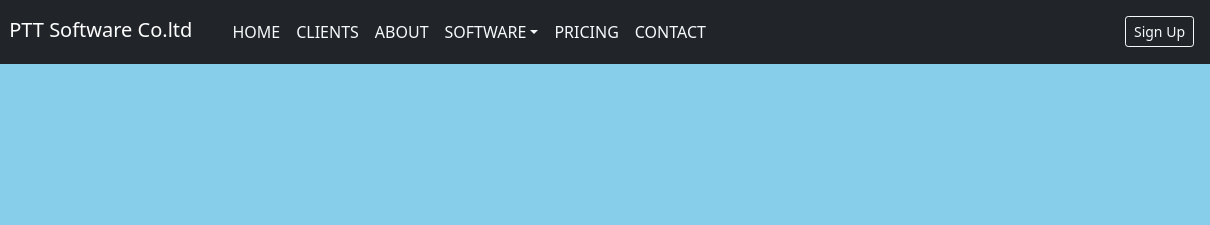
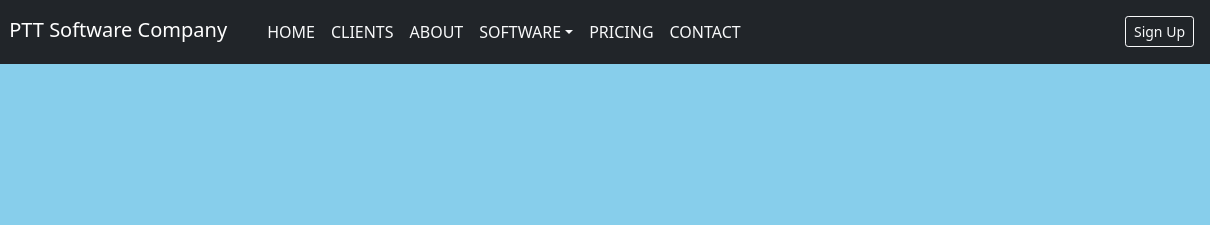
Before and after one commit to MayPhyo2929/pttsoftware, a plain HTML site: page index.html in a window 1280 px wide. Shown: the top 225 px of the page, 70-1280 px from the left. Drawn offline with nearby package versions, Linux system fonts and the light colour scheme.

Commit message:
26 may 2022 11AM

```diff
--- a/index.html
+++ b/index.html
@@ -45,7 +45,7 @@
         <nav class="navbar navbar-expand-md bg-dark navbar-dark fixed-top">
             <a href="index.html" class="navbar-brand mx-3">
                 <img src="https://icon-library.com/images/icon-logo-png/icon-logo-png-11.jpg" width="50px" alt="sitelogo">
-                <span class="ms-2">PTT Software Co.ltd</span>
+                <span class="ms-2">PTT Software Company</span>
             </a>
 
             <button type="button" class="navbar-toggler" data-bs-toggle="collapse" data-bs-target="#nav"><i class="navbar-toggler-icon"></i></button>
```
Also changed, not shown: assets/icon-logo-png-11.jpg (deleted).
